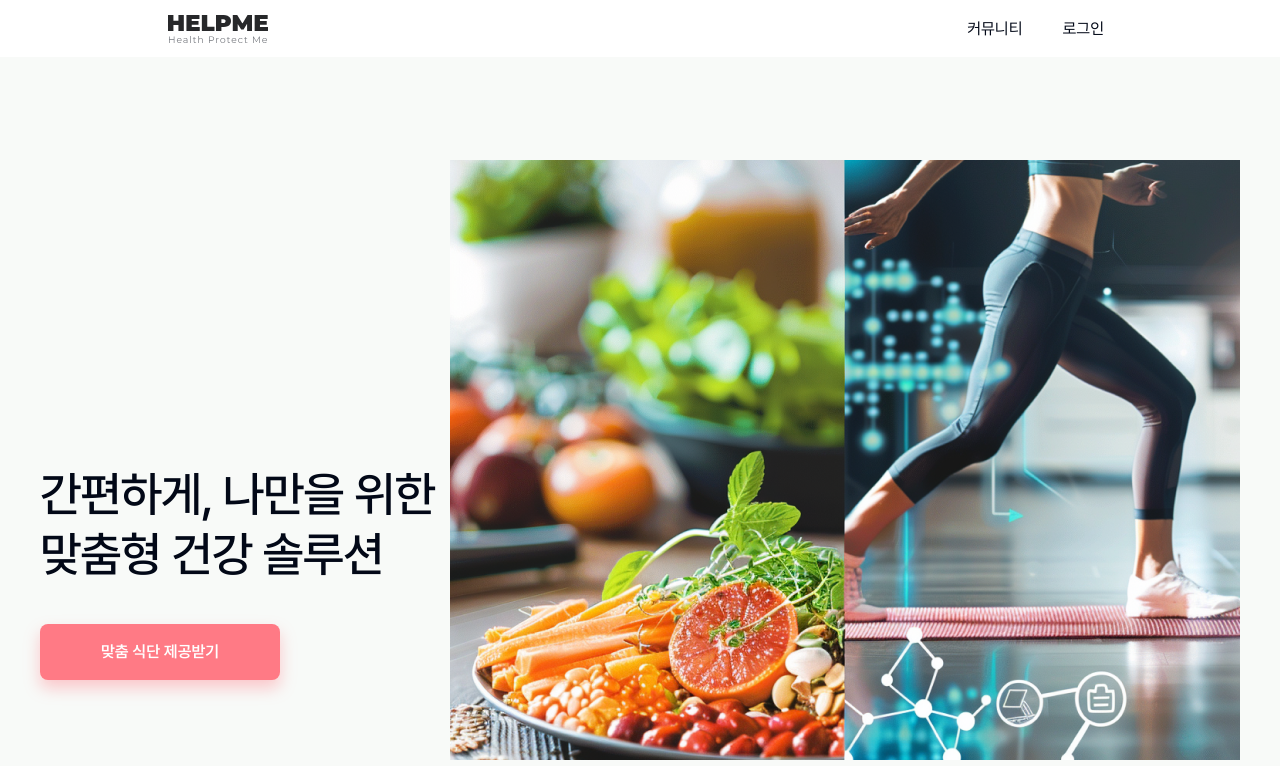
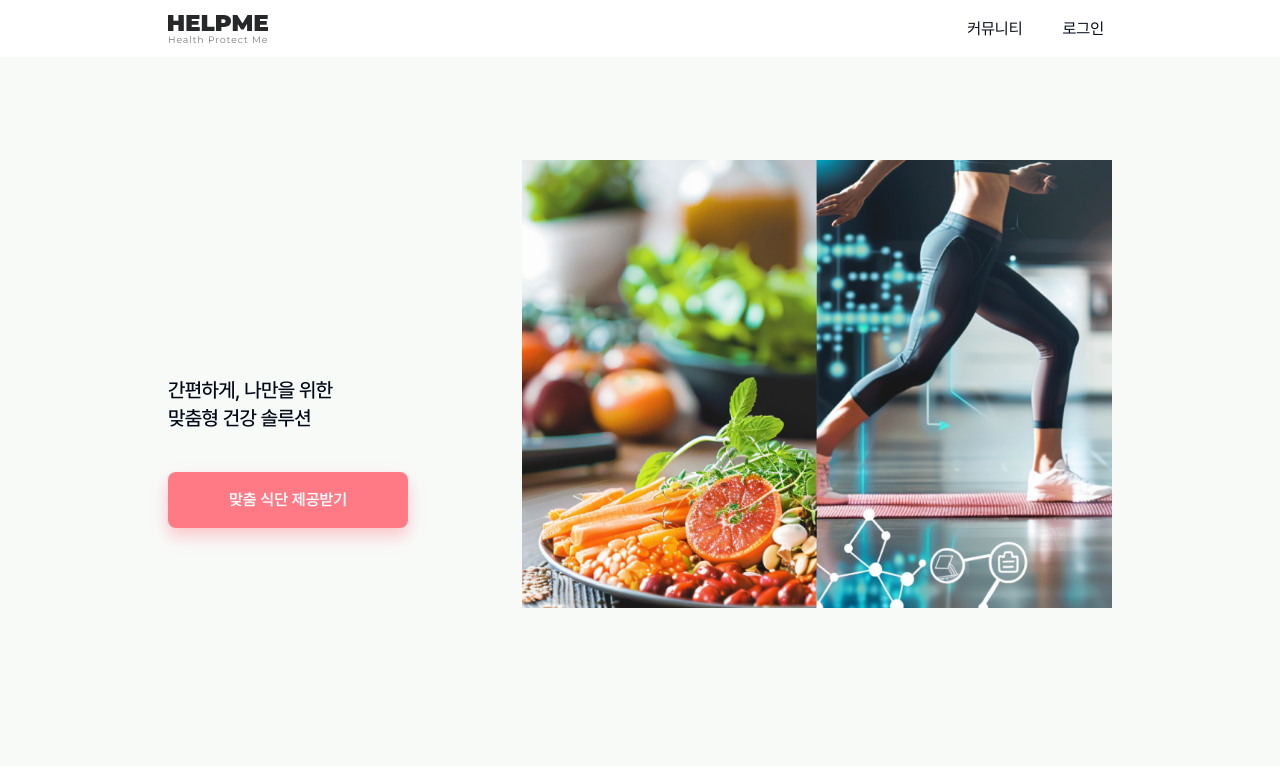
Before and after one commit to B-09-NBC-Final/Health-Protect-Me, a Next.js app: page / in a window 1280 px wide. Shown: the top 766 px of the page. Built offline with nearby package versions, Linux system fonts and the light colour scheme; no server answers.

Commit message:
feat: 메인페이지 반응형 진행 중, 반응형 기준 사이즈 변경

```diff
--- a/src/app/globals.css
+++ b/src/app/globals.css
@@ -99,12 +99,6 @@ html {
   line-height: 28px;
   letter-spacing: -0.36px;
   color: #76797f;
-}
-
-.inner_wrap {
-  max-width: 1440px;
-  padding: 0 40px;
-  margin: 0 auto;
 }
 
 .swiper {
--- a/src/app/page.tsx
+++ b/src/app/page.tsx
@@ -25,7 +25,7 @@ const MainPage = () => {
       <main className="w-full bg-default">
         <MainContent />
         <section className="swiper-area">
-          <div className="inner_wrap flex justify-between">
+          <div className="max-w-container-l mx-auto flex justify-between px-10 m:max-w-container-m s:max-w-container-s xs:max-w-container-xs s:px-5">
             <MainSwiper />
             <div className="flex flex-col justify-center items-center">
               <p className="text-white text-2xl font-medium">사용자들의 이야기</p>
@@ -34,7 +34,7 @@ const MainPage = () => {
             <MainSwiperReverse />
           </div>
         </section>
-        <section className="inner_wrap">
+        <section className="max-w-container-l mx-auto px-10 m:max-w-container-m s:max-w-container-s xs:max-w-container-xs s:px-5">
           <ul className="pb-40">
             <li className="flex justify-between pt-40 pl-40">
               <div className="pt-[156px]">
--- a/src/components/Common/Header/Header.tsx
+++ b/src/components/Common/Header/Header.tsx
@@ -22,7 +22,7 @@ const Header = () => {
         <nav>
           {user ? (
             <>
-              <ul className="hidden md:flex items-center px-0 gap-10 ">
+              <ul className="xs:hidden flex items-center px-0 gap-10">
                 <li>
                   <Link href={'/info-detail'} className="hover-effect">
                     나만의 식단
@@ -41,7 +41,7 @@ const Header = () => {
                 )}
               </ul>
               {isMobile && (
-                <div className="md:hidden block">
+                <div className="hidden xs:flex">
                   <Dropdown />
                 </div>
               )}
--- a/src/components/MainPage/MainBanner.tsx
+++ b/src/components/MainPage/MainBanner.tsx
@@ -40,7 +40,7 @@ const MainBanner = () => {
   };
 
   return (
-    <div className="inner_wrap !py-40 text-center">
+    <div className="max-w-container-l !py-40 text-center m:max-w-container-m s:max-w-container-s xs:max-w-container-xs s:px-5">
       <h2 className="${montserrat.className} text-[32px] font-bold mb-2 text-gray900">Health Protect Me</h2>
       <p className="text-2xl font-medium mb-10 text-gray800">당신의 건강을 함께 지켜드릴게요</p>
       <Button
--- a/src/components/MainPage/MainContent.tsx
+++ b/src/components/MainPage/MainContent.tsx
@@ -33,10 +33,10 @@ const MainContent = () => {
     }
   };
   return (
-    <section className="inner_wrap">
+    <section className="max-w-container-l mx-auto px-10 m:max-w-container-m s:max-w-container-s xs:max-w-container-xs s:px-5">
       <div className="flex justify-between items-end py-40">
         <div className="pb-20">
-          <h2 className="text-5xl font-medium leading-tight mb-10 tracking-tight">
+          <h2 className="text-5xl font-medium leading-tight mb-10 tracking-tight m:text-xl">
             간편하게, 나만을 위한 <br />
             맞춤형 건강 솔루션
           </h2>
@@ -46,6 +46,7 @@ const MainContent = () => {
             hover="hover:shadow-main-btn-hover hover:bg-pramary600"
           ></Button>
         </div>
+        <div className="m:w-[590px] ml-10">
           <Image
             src={Thumbnail}
             alt="간편하게, 나만을 위한 맞춤형 건강 솔루션"
@@ -54,6 +55,7 @@ const MainContent = () => {
             loading="eager"
           />
         </div>
+      </div>
     </section>
   );
 };
--- a/tailwind.config.ts
+++ b/tailwind.config.ts
@@ -114,8 +114,8 @@ const config = {
       },
       screens: {
         m: { max: '1460px' },
-        s: { max: '1044px' },
-        xs: { max: '788px' }
+        s: { max: '1023px' },
+        xs: { max: '767px' }
       },
       maxWidth: {
         'container-l': '1440px',
```
Lines whose indentation alone changed are shown as unchanged.
